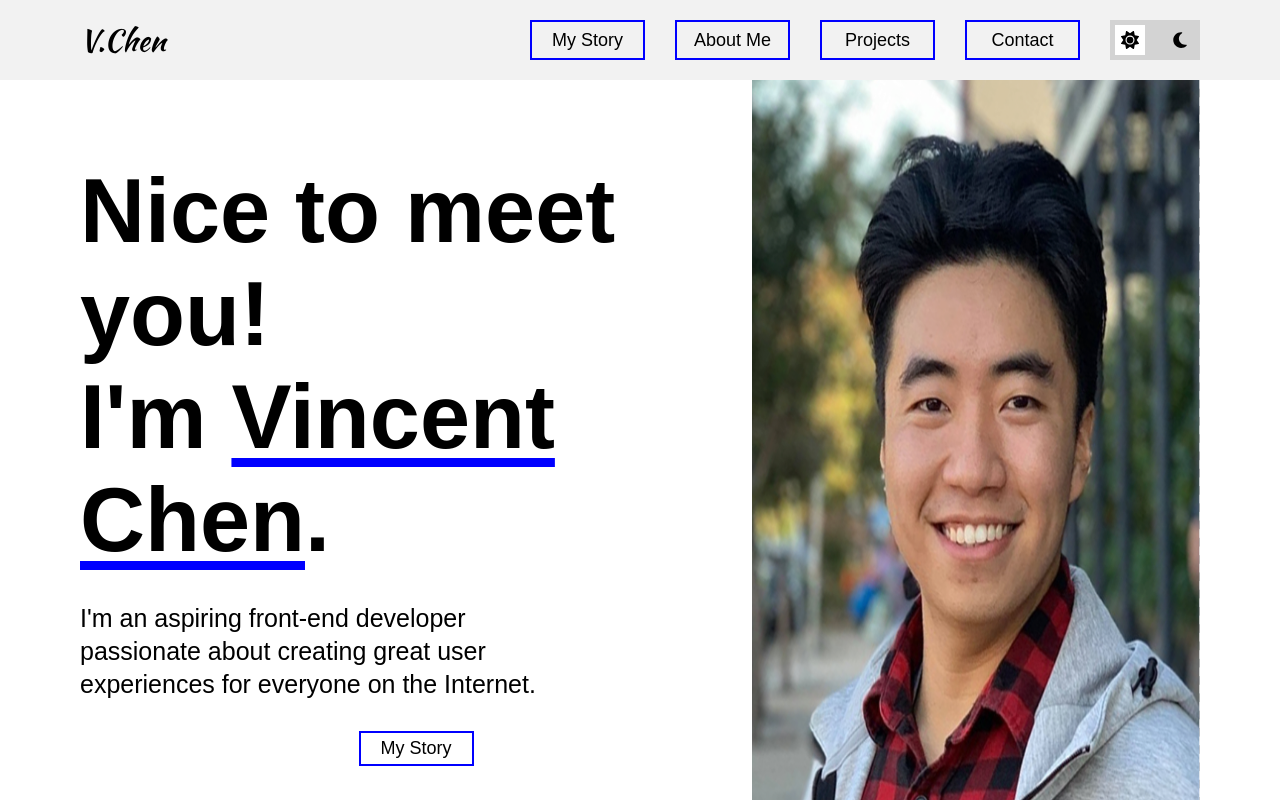
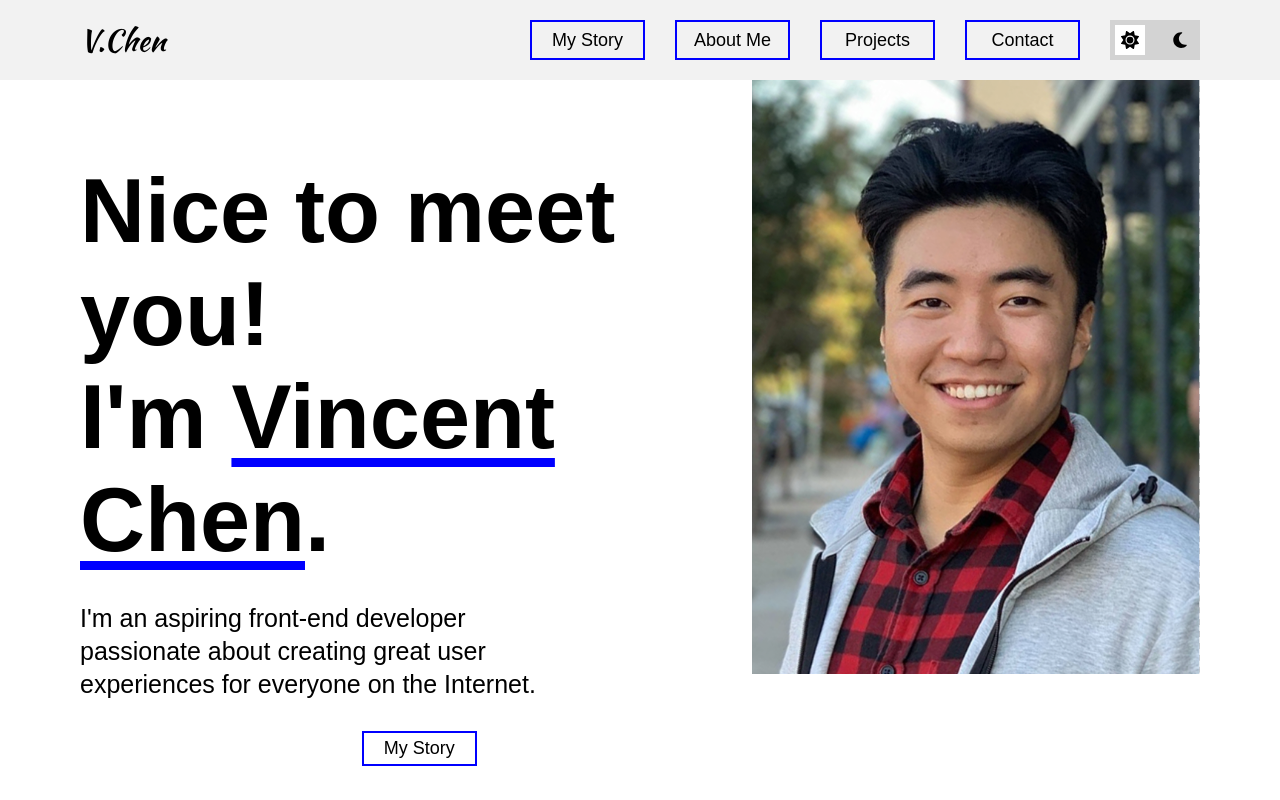
Before and after one commit to VincentChen6345/personal-portfolio, a React (Create React App) app: page / in a window 1280 px wide. Shown: the top 800 px of the page. Built offline with nearby package versions, Linux system fonts and the light colour scheme.

Commit message:
resizing profile photo

```diff
--- a/src/App.css
+++ b/src/App.css
@@ -48,10 +48,15 @@ section {
   display: flex;
   flex-direction: column;
   align-items: center;
+  width: 53vw;
 }
 
 .portrait-photo {
   width: 35vw;
+  position: absolute;
+  right: 80px;
+  top: 80px;
+  z-index: -10;
 }
 span li {
   margin-left: 15px;
```
